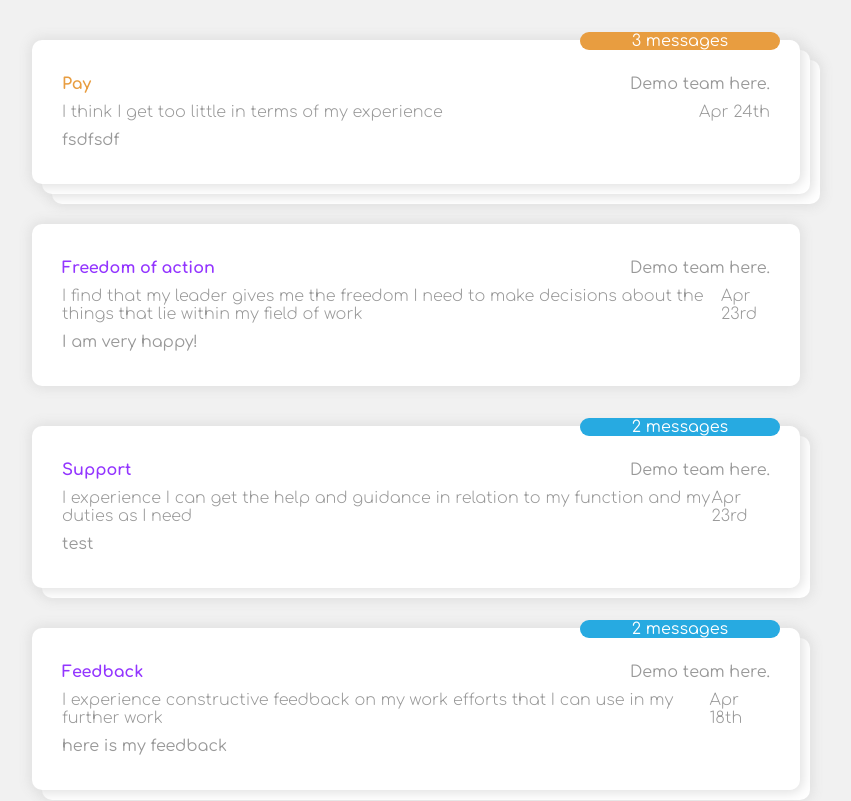
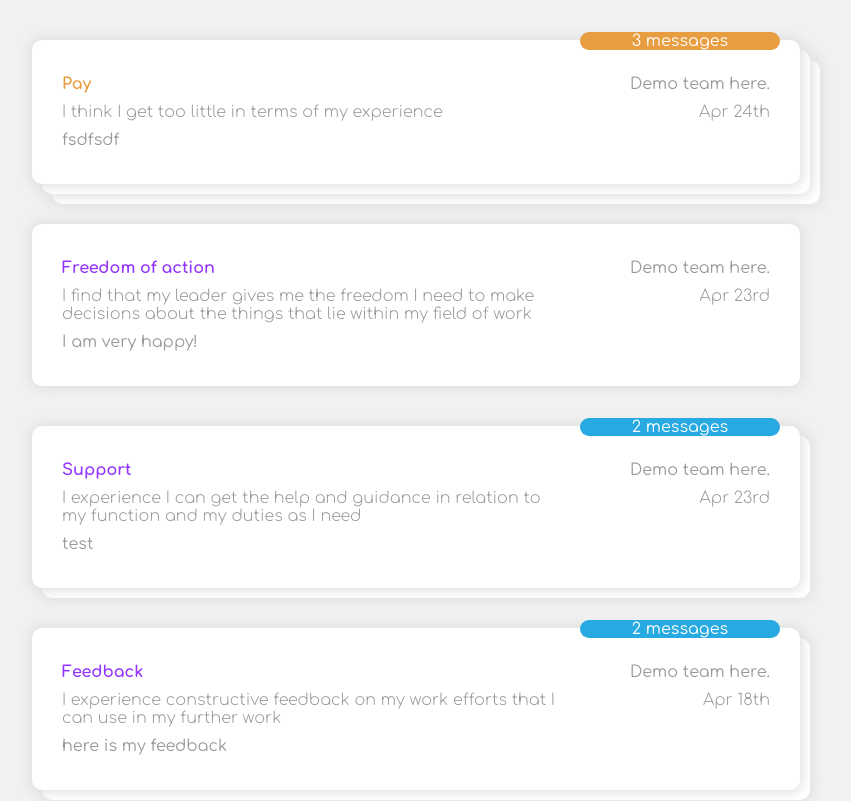
Before and after one commit to viktormmarkov/threads, a React (Create React App) app: page / in a window 1280 px wide. Shown: the top 801 px of the page, without its empty margins (224-1075 px from the left). Built offline with nearby package versions, Linux system fonts and the light colour scheme; data requests are answered from the project's data file.

Commit message:
Card content alignment

```diff
--- a/src/Cards.js
+++ b/src/Cards.js
@@ -6,14 +6,14 @@ function Card({ message, className = "" }) {
   return (
     <div className={`card m-y-40 p-30 ${className}`}>
       <div className="card-title m-y-5">
-        <span className={getHighRatingClass(message?.score)}>
+        <span className={`${getHighRatingClass(message?.score)} first-column`}>
           {message.subject}
         </span>
-        <span>{message.team}</span>
+        <span className='second-column'>{message.team}</span>
       </div>
       <div className="card-body m-y-5">
-        <span>{message.question}</span>
-        <span>{formatDate(message.created_at)}</span>
+        <span className='first-column'>{message.question}</span>
+        <span className='second-column'>{formatDate(message.created_at)}</span>
       </div>
       <div className="card-content m-y-5">{message.text}</div>
     </div>
```
